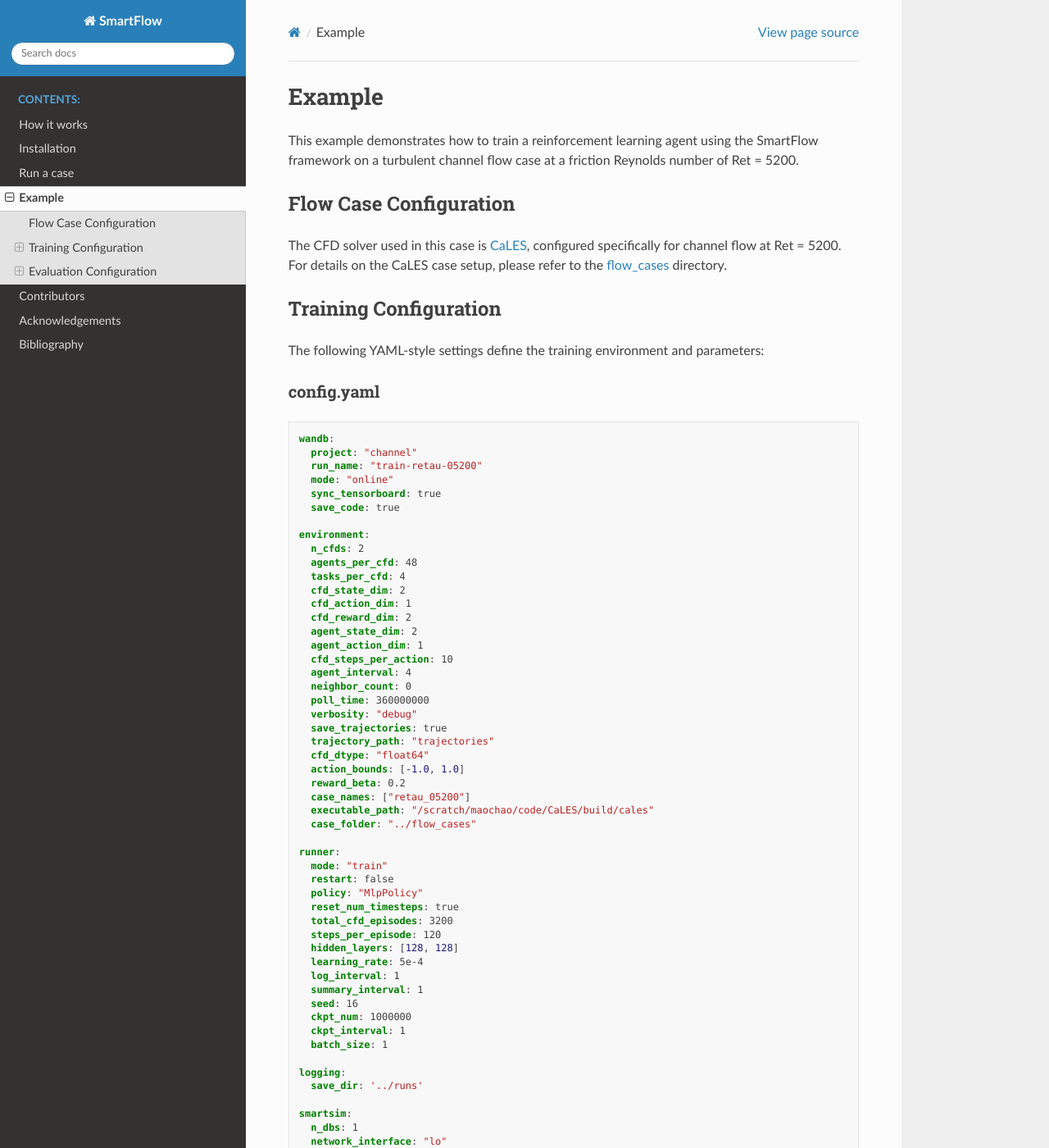
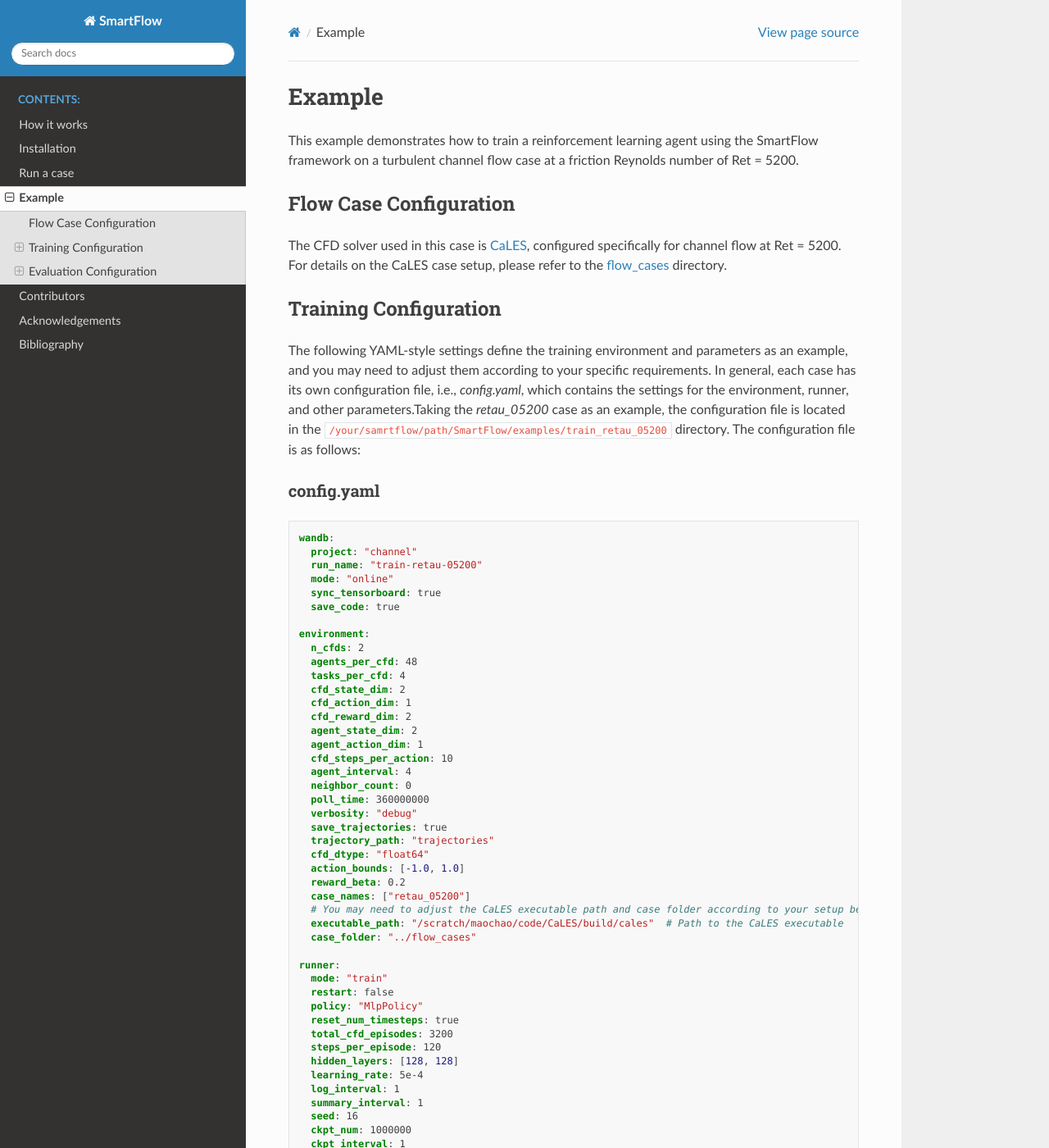
Before and after one commit to zz-blue/SmartFlow-Doc, a Sphinx documentation site: the page built from source/Example.rst, in a window 1280 px wide and 1400 px high. Shown: the whole window at 82% size. Built offline with Sphinx 7.4.7 and the Read the Docs theme 3.1.0, drawn with Linux system fonts in a browser that asks for light colours; some of the changed text lies outside the part shown.

Commit message:
add some notes in examples

```diff
--- a/source/Example.rst
+++ b/source/Example.rst
@@ -11,7 +11,7 @@ For details on the CaLES case setup, please refer to the `flow_cases <https://gi
 Training Configuration
 ---------------------------
 
-The following YAML-style settings define the training environment and parameters:
+The following YAML-style settings define the training environment and parameters as an example, and you may need to adjust them according to your specific requirements. In general, each case has its own configuration file, i.e., `config.yaml`, which contains the settings for the environment, runner, and other parameters.Taking the `retau_05200` case as an example, the configuration file is located in the ``/your/samrtflow/path/SmartFlow/examples/train_retau_05200`` directory. The configuration file is as follows:
 
 config.yaml
 ^^^^^^^^^^^^^^^^^^
@@ -45,7 +45,8 @@ config.yaml
       action_bounds: [-1.0, 1.0]
       reward_beta: 0.2
       case_names: ["retau_05200"]
-      executable_path: "/scratch/maochao/code/CaLES/build/cales"
+      # You may need to adjust the CaLES executable path and case folder according to your setup below:
+      executable_path: "/scratch/maochao/code/CaLES/build/cales"  # Path to the CaLES executable
       case_folder: "../flow_cases"
 
     runner:
@@ -105,7 +106,7 @@ Run the training script with the following command:
 Evaluation Configuration
 ---------------------------
 
-The following settings are used for evaluating a trained policy.
+The following settings are used for evaluating a trained policy. Similar to the training configuration, you may need to adjust them according to your specific requirements. Taking the case above as the example, the evaluation configuration file is located in the ``/your/smartflow/path/SmartFlow/examples/eval_retau_05200`` directory. The configuration file is as follows:
 
 
 config.yaml
@@ -142,6 +143,7 @@ config.yaml
     action_bounds: [-1.0, 1.0]
     reward_beta: 0.2
     case_names: ["retau_05200"]
+    # You may need to adjust the CaLES executable path according to your specific dictionary.
     executable_path: "/scratch/maochao/code/CaLES/build/cales"
     case_folder: "../flow_cases"
 
```
Also changed, not shown: 5 other files.
